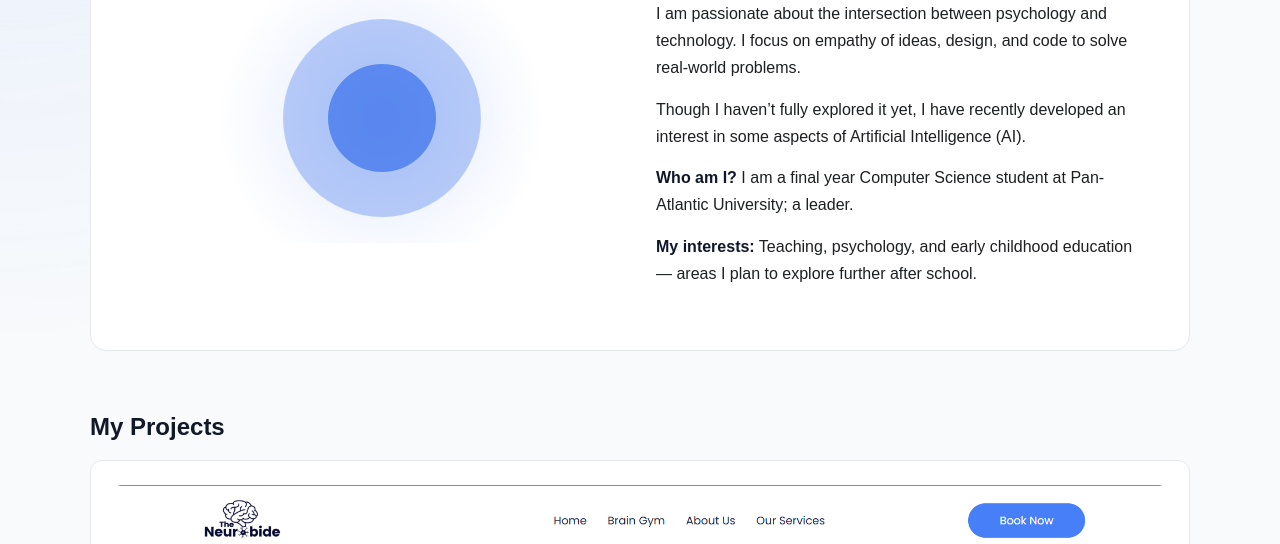
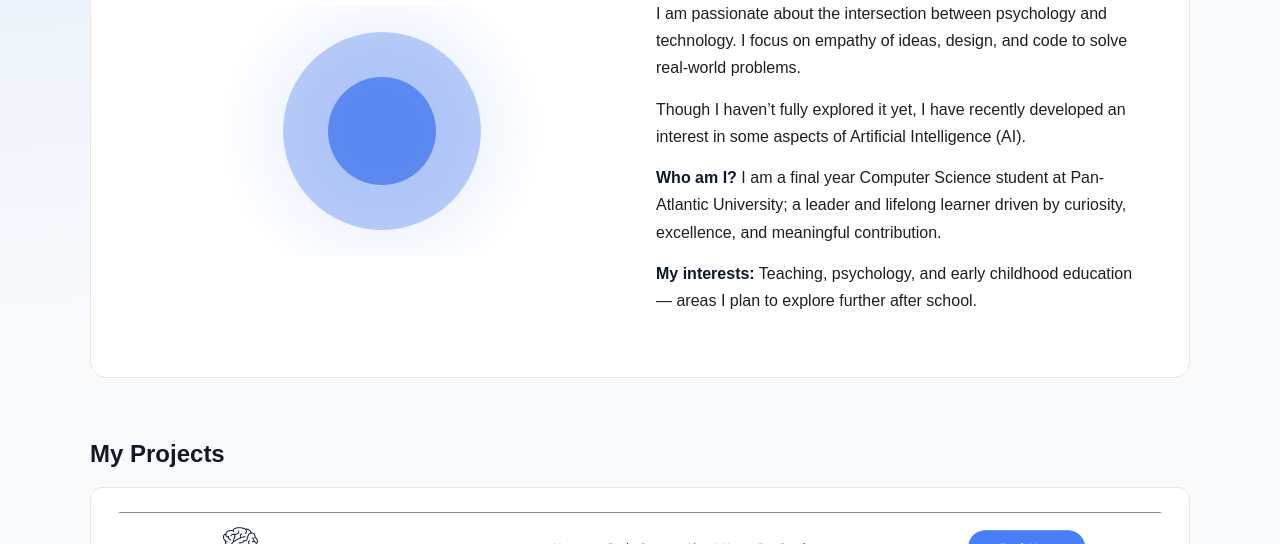
Before and after one commit to meymunahao/my-portfolio, a plain HTML site: page index.html in a window 1280 px wide. Shown: the part 256-800 px from the top of the page. Drawn offline with Linux system fonts and the light colour scheme.

Commit message:
Latest Update

```diff
--- a/index.html
+++ b/index.html
@@ -1,23 +1,18 @@
 <!DOCTYPE html>
 <html lang="en">
 <head>
-    <!-- ==========================
-         MEYMUNAH'S PERSONAL PORTFOLIO WEBSITE
-         MAIN PAGE (HOME PAGE)
-         ========================== -->
+    <!-- MEYMUNAH'S PERSONAL PORTFOLIO WEBSITE
+         MAIN PAGE (HOME PAGE) -->
     <meta charset="UTF-8">
     <meta name="viewport" content="width=device-width, initial-scale=1.0">
     <title>My Portfolio</title>
 
-    <!-- connecting external CSS file -->
     <link rel="stylesheet" href="style.css">
 </head>
 
 <body>
 
-<!-- ==========================
-     NAVIGATION BAR
-     ========================== -->
+<!-- NAVIGATION BAR -->
 <header>
     <nav class="container nav">
 
@@ -30,18 +25,14 @@
     </nav>
 </header>
 
-<!-- ==========================
-     ABOUT ME SECTION
-     ========================== -->
+<!-- ABOUT ME SECTION -->
 <section id="about" class="container section hero">
 
-    <!-- LEFT: ANIMATION -->
     <div class="about-animation">
         <div class="pulse-circle"></div>
         <div class="pulse-circle delay"></div>
     </div>
 
-    <!-- RIGHT: TEXT CONTENT -->
     <div class="about-text">
         <h1>Hello, I’m <span class="highlight">Meymunah Olajobi</span></h1>
 
@@ -58,7 +49,7 @@
 
         <p>
             <b>Who am I?</b> I am a final year Computer Science student at Pan-Atlantic
-            University; a leader.
+            University; a leader and lifelong learner driven by curiosity, excellence, and meaningful contribution.
         </p>
 
         <p>
@@ -69,15 +60,13 @@
 
 </section>
 
-<!-- ==========================
-     PROJECTS SECTION
-     ========================== -->
+<!-- PROJECTS SECTION -->
 <section id="projects" class="container section">
     <h2>My Projects</h2>
 
     <div class="project-grid">
 
-        <!-- ===== PROJECT 1 ===== -->
+        <!-- PROJECT 1 -->
         <div class="project-card">
             <img src="images/project1.png" alt="Project 1 Screenshot">
 
@@ -92,7 +81,7 @@
             <a class="btn" href="project-details.html">View Project Details</a>
         </div>
 
-        <!-- ===== PROJECT 2 ===== -->
+        <!-- PROJECT 2 -->
         <div class="project-card">
             <img src="images/project2.png" alt="Project 2 Screenshot">
 
@@ -109,7 +98,7 @@
             <a class="btn" href="https://daily-advice-generator.vercel.app/">View Live</a>
         </div>
 
-        <!-- ===== PROJECT 3 ===== -->
+        <!-- PROJECT 3 -->
         <div class="project-card">
             <img src="images/project3.png" alt="Project 3 Screenshot">
 
@@ -130,9 +119,7 @@
     </div>
 </section>
 
-<!-- ==========================
-     CALL TO ACTION / CONTACT
-     ========================== -->
+<!-- CALL TO ACTION -->
 <section id="contact" class="container section cta">
     <h2>Interested in working with me?</h2>
     <p>Feel free to contact me through any of the options below.</p>
@@ -150,9 +137,7 @@
     </a>
 </section>
 
-<!-- ==========================
-     FOOTER
-     ========================== -->
+<!-- FOOTER-->
 <footer>
     <p>© 2025 Meymunah Olajobi – Portfolio Website</p>
 </footer>
--- a/style.css
+++ b/style.css
@@ -1,32 +1,17 @@
-/* =============================
-   MAIN STYLESHEET FOR PORTFOLIO WEBSITE
-   Technologies: PURE CSS
-   Purpose: Clean, readable, professional design
-   ============================= */
-
-/* -----------------------------
-   CSS RESET – removes browser default spacing
-   ----------------------------- */
 * {
   margin: 0;
   padding: 0;
   box-sizing: border-box;
 }
 
-/* -----------------------------
-   ROOT VARIABLES – central color control
-   ----------------------------- */
 :root {
-  --primary: #0f172a;     /* dark navy blue */
-  --secondary: #2563eb;   /* blue for links/buttons */
-  --light: #f8fafc;       /* general page background */
-  --text: #111827;        /* normal text */
-  --muted: #1d1f23;       /* lighter text */
+  --primary: #0f172a;
+  --secondary: #2563eb;
+  --light: #f8fafc;
+  --text: #111827;
+  --muted: #1d1f23;
 }
 
-/* -----------------------------
-   SUBTLE BACKGROUND ACCENTS
-   ----------------------------- */
 body::before {
   content: "";
   position: fixed;
@@ -47,9 +32,7 @@ body::before {
 section {
   scroll-margin-top: 120px;
 }
-/* -----------------------------
-   GENERAL PAGE STYLES
-   ----------------------------- */
+
 body {
   font-family: Arial, Helvetica, sans-serif;
   background: var(--light);
@@ -57,22 +40,12 @@ body {
   line-height: 1.7;
 }
 
-/* -----------------------------
-   REUSABLE CONTAINER
-   ----------------------------- */
 .container {
   width: 90%;
   max-width: 1100px;
   margin: auto;
 }
 
-/* -----------------------------
-   GENERAL SECTION SPACING
-   This improves readability and structure
-   ----------------------------- */
-/* -----------------------------
-   GENERAL SECTION SPACING
-   ----------------------------- */
 .section {
   padding: 3.5rem 0;
   position: relative;
@@ -108,9 +81,6 @@ body {
   margin-bottom: 0.7rem;
 }
 
-/* -----------------------------
-   HEADER & NAVIGATION
-   ----------------------------- */
 header {
   background: white;
   border-bottom: 1px solid #e5e7eb;
@@ -143,9 +113,6 @@ nav {
   color: var(--secondary);
 }
 
-/* -----------------------------
-   HERO / ABOUT SECTION
-   ----------------------------- */
 .hero {
   display: grid;
   gap: 2rem;
@@ -221,9 +188,6 @@ nav {
   }
 }
 
-/* -----------------------------
-   PROJECTS SECTION
-   ----------------------------- */
 .project-card {
   background: white;
   padding: 1.5rem;
@@ -233,7 +197,6 @@ nav {
   flex-direction: column;
   gap: 0.7rem;
 
-  /* Added for interactivity */
   transition: transform 0.25s ease, box-shadow 0.25s ease;
 }
 .project-card:hover {
@@ -260,9 +223,6 @@ nav {
   color: var(--muted);
 }
 
-/* -----------------------------
-   CTA (CALL TO ACTION)
-   ----------------------------- */
 .cta {
   text-align: center;
   padding: 3rem 1rem;
@@ -271,9 +231,6 @@ nav {
   border: 1px solid #e5e7eb;
 }
 
-/* -----------------------------
-   BUTTONS
-   ----------------------------- */
 .btn {
   display: inline-block;
   padding: 0.65rem 1.3rem;
@@ -295,9 +252,6 @@ nav {
   box-shadow: 0 8px 20px rgba(37, 99, 235, 0.35);
 }
 
-/* -----------------------------
-   FOOTER
-   ----------------------------- */
 footer {
   text-align: center;
   padding: 2rem 0;
@@ -305,9 +259,6 @@ footer {
   margin-top: 5rem;
 }
 
-/* -----------------------------
-   RESPONSIVENESS
-   ----------------------------- */
 @media (min-width: 768px) {
   .hero {
     grid-template-columns: 1fr 1fr;
```
Also changed, not shown: project-details.html (+10 -29 lines).
